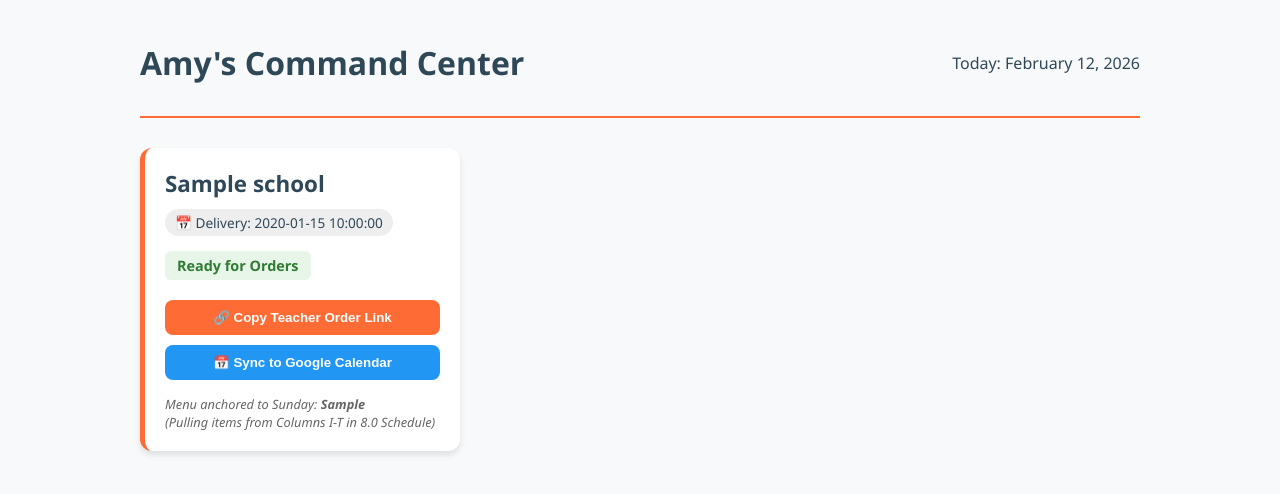
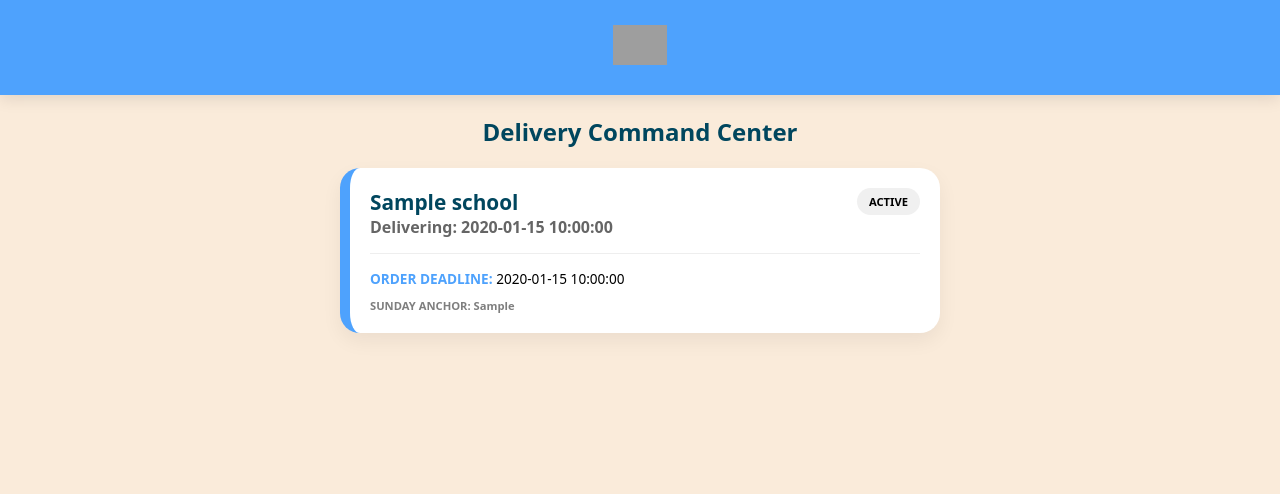
Before and after one commit to conner-kadz/betterday-app, a Flask app: template templates/admin.html in a window 1280 px wide. Shown: the top 494 px of the page. Run offline with Flask 3, Linux system fonts and the light colour scheme; the template is opened without the code that fills it: most values are stand-ins (such as "Sample title", 1, 10 or a date in 2020); grey boxes are pictures that could not be loaded.

Commit message:
Update admin.html

```diff
--- a/templates/admin.html
+++ b/templates/admin.html
@@ -1,79 +1,48 @@
 <!DOCTYPE html>
-<html lang="en">
+<html>
 <head>
-    <meta charset="UTF-8">
-    <meta name="viewport" content="width=device-width, initial-scale=1.0">
-    <title>Amy's Command Center | BetterDay</title>
+    <title>BetterDay Admin</title>
+    <meta name="viewport" content="width=device-width, initial-scale=1">
     <style>
-        :root {
-            --primary: #ff6b35; /* BetterDay Orange */
-            --secondary: #2f4858;
-            --bg: #f8f9fa;
-            --card: #ffffff;
+        :root { --primary: #4ea2fd; --accent: #faebda; --dark: #00465e; --yellow: #ffd54f; }
+        body { background: var(--accent); font-family: system-ui, sans-serif; margin: 0; padding-bottom: 50px; }
+        .header { background: var(--primary); padding: 25px; text-align: center; box-shadow: 0 4px 15px rgba(0,0,0,0.1); }
+        .container { max-width: 600px; margin: 20px auto; padding: 0 15px; }
+        .card {
+            background: white; border-radius: 20px; padding: 20px; margin-bottom: 20px;
+            box-shadow: 0 8px 20px rgba(0,0,0,0.06); border-left: 10px solid var(--primary);
+            transition: transform 0.2s; cursor: pointer;
         }
-        body { font-family: 'Segoe UI', Tahoma, Geneva, Verdana, sans-serif; background-color: var(--bg); color: var(--secondary); margin: 0; padding: 20px; }
-        .container { max-width: 1000px; margin: 0 auto; }
-        .header { display: flex; justify-content: space-between; align-items: center; border-bottom: 2px solid var(--primary); padding-bottom: 10px; margin-bottom: 30px; }
-        .grid { display: grid; grid-template-columns: repeat(auto-fill, minmax(300px, 1fr)); gap: 20px; }
-
-        /* Dashboard Cards */
-        .school-card { background: var(--card); border-radius: 12px; box-shadow: 0 4px 6px rgba(0,0,0,0.1); padding: 20px; border-left: 5px solid var(--primary); }
-        .school-name { font-size: 1.4rem; font-weight: bold; margin: 0 0 10px 0; }
-        .date-badge { display: inline-block; background: #eee; padding: 4px 10px; border-radius: 20px; font-size: 0.85rem; margin-bottom: 15px; }
-
-        .status-pill { background: #e8f5e9; color: #2e7d32; padding: 5px 12px; border-radius: 6px; font-size: 0.9rem; font-weight: bold; display: inline-block; }
-
-        .action-group { margin-top: 20px; display: flex; flex-direction: column; gap: 10px; }
-        button { padding: 10px; border-radius: 8px; border: none; cursor: pointer; font-weight: bold; transition: 0.3s; }
-        .btn-link { background: var(--primary); color: white; }
-        .btn-link:hover { background: #e55a2b; }
-        .btn-cal { background: #2196f3; color: white; }
-
-        .anchor-info { font-size: 0.8rem; color: #666; margin-top: 15px; font-style: italic; }
+        .card:hover { transform: translateY(-3px); }
+        .school-name { margin: 0; color: var(--dark); font-size: 1.3rem; font-weight: 900; }
+        .status-badge { background: #f0f0f0; padding: 6px 12px; border-radius: 50px; font-size: 0.7rem; font-weight: 800; text-transform: uppercase; }
+        .deadline-box { border-top: 1px solid #eee; margin-top: 15px; padding-top: 15px; font-size: 0.85rem; }
+        .deadline-box b { color: var(--primary); }
     </style>
 </head>
 <body>
-
-<div class="container">
     <div class="header">
-        <h1>Amy's Command Center</h1>
-        <div>Today: February 12, 2026</div>
+        <img src="https://www.eatbetterday.ca/cdn/shop/files/Logo_White_300x.png" alt="BetterDay Logo" style="height: 40px;">
     </div>
-
-    <div class="grid">
-        {% for booking in bookings %}
-        <div class="school-card">
-            <div class="school-name">{{ booking.school }}</div>
-            <div class="date-badge">📅 Delivery: {{ booking.delivery_date }}</div>
-
-            <div>
-                <span class="status-pill">Ready for Orders</span>
+    <div class="container">
+        <h2 style="color: var(--dark); font-weight: 900; text-align: center;">Delivery Command Center</h2>
+        {% for b in bookings %}
+        <div class="card">
+            <div style="display: flex; justify-content: space-between; align-items: start;">
+                <div>
+                    <h3 class="school-name">{{ b.school }}</h3>
+                    <span style="font-weight: 700; opacity: 0.6;">Delivering: {{ b.delivery_date }}</span>
+                </div>
+                <span class="status-badge">{{ b.status }}</span>
             </div>
-
-            <div class="action-group">
-                <button class="btn-link" onclick="copyOrderLink('{{ booking.delivery_date }}')">
-                    🔗 Copy Teacher Order Link
-                </button>
-                <button class="btn-cal">📅 Sync to Google Calendar</button>
+            <div class="deadline-box">
+                <b>ORDER DEADLINE:</b> {{ b.deadline }}
             </div>
-
-            <div class="anchor-info">
-                Menu anchored to Sunday: <strong>{{ booking.anchor_sunday }}</strong><br>
-                (Pulling items from Columns I-T in 8.0 Schedule)
+            <div style="margin-top: 10px; font-size: 0.7rem; opacity: 0.5; font-weight: 800;">
+                SUNDAY ANCHOR: {{ b.anchor_sunday }}
             </div>
         </div>
         {% endfor %}
     </div>
-</div>
-
-<script>
-    function copyOrderLink(date) {
-        const link = window.location.origin + '/order/' + date;
-        navigator.clipboard.writeText(link).then(() => {
-            alert('Order Link Copied: ' + link);
-        });
-    }
-</script>
-
 </body>
 </html>
```
